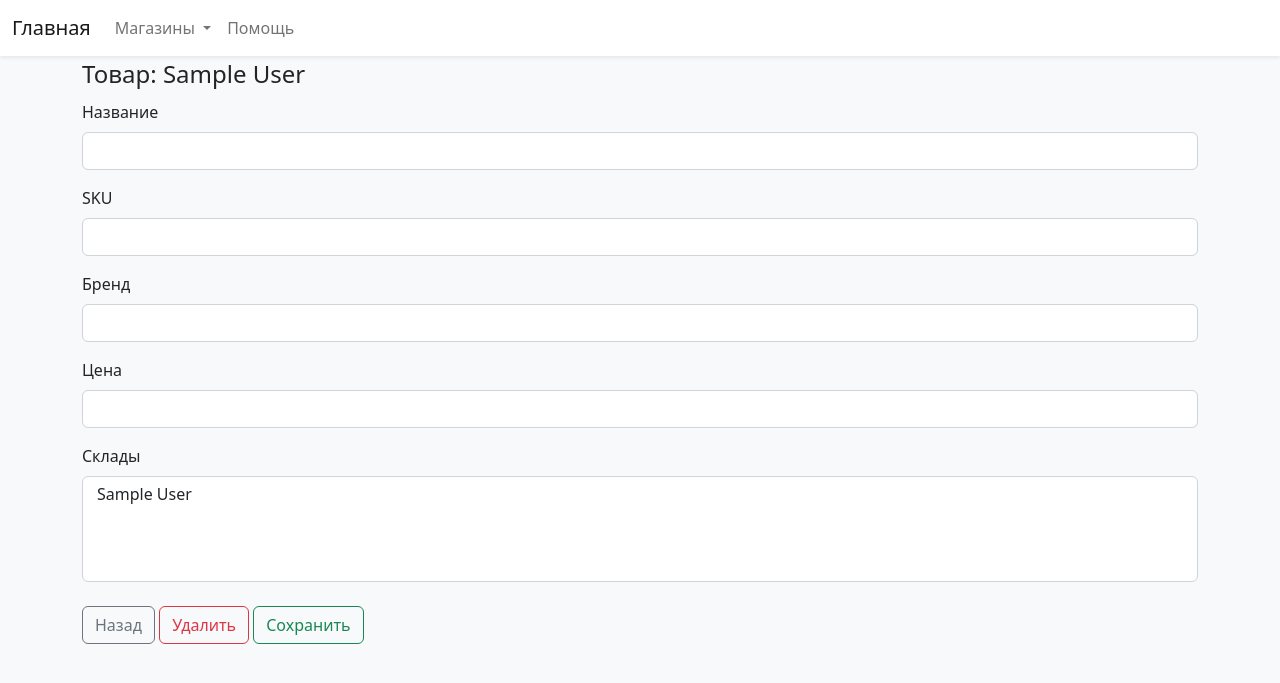
After one commit to usbtypec1/kaspi_stocks_manager, a Django app: template account/templates/account/pages/offer.html in a window 1280 px wide. The commit adds this page. Shown: the top 683 px of the page. Run offline with Django 4.2, Linux system fonts and the light colour scheme; the template is opened without the code that fills it: values that come from a table or form of the project are taken from there, others are empty; tables that the repository leaves empty hold one stand-in row (values such as "Sample post"); some libraries are stand-ins or nearby versions.

Commit message:
:lipstick: Refactor pages

```diff
--- /dev/null
+++ b/account/templates/account/pages/offer.html
@@ -0,0 +1,56 @@
+{% extends '../base.html' %}
+
+{% load static %}
+{% load widget_tweaks %}
+
+{% block title %}
+    Товар {{ offer.name }}
+{% endblock %}
+
+{% block body %}
+    <div class="container">
+        <div class="row">
+            <div class="col-sm-12">
+                <form method="post">
+                    {% csrf_token %}
+                    <fieldset>
+                        <legend>Товар: {{ offer.name }}</legend>
+                        <div class="mb-3">
+                            <label for="{{ form.name.id_for_label }}" class="form-label">Название</label>
+                            {{ form.name | attr:"class:form-control" }}
+                        </div>
+                        <div class="mb-3">
+                            <label for="{{ form.sku.id_for_label }}" class="form-label">SKU</label>
+                            {{ form.sku | attr:"class:form-control" }}
+                        </div>
+                        <div class="mb-3">
+                            <label for="{{ form.brand.id_for_label }}" class="form-label">Бренд</label>
+                            {{ form.brand | attr:"class:form-control" }}
+                        </div>
+                        <div class="mb-3">
+                            <label for="{{ form.price.id_for_label }}" class="form-label">Цена</label>
+                            {{ form.price | attr:"class:form-control" }}
+                        </div>
+                        <div class="mb-3">
+                            <label for="{{ form.available_stores.id_for_label }}" class="form-label">Склады</label>
+                            {{ form.available_stores | attr:"class:form-select" | attr:"multiple" }}
+                        </div>
+                        {% for key, errors in form.errors.items %}
+                            {% for error in errors %}
+                                <div class="alert alert-danger" role="alert">
+                                    {{ error }}
+                                </div>
+                            {% endfor %}
+                        {% endfor %}
+                        <a href="{% url 'companies__detail' company_id %}"
+                           class="btn btn-outline-secondary">Назад</a>
+                        <a href="{% url 'offers__delete' company_id offer.id %}"
+                           class="btn btn-outline-danger">Удалить</a>
+                        <button type="submit" class="btn btn-outline-success my-2">Сохранить</button>
+
+                    </fieldset>
+                </form>
+            </div>
+        </div>
+    </div>
+{% endblock %}
```
Also changed, not shown: account/templates/account/pages/company.html (+12 -2 lines), account/templates/account/pages/offer_delete.html (added).
